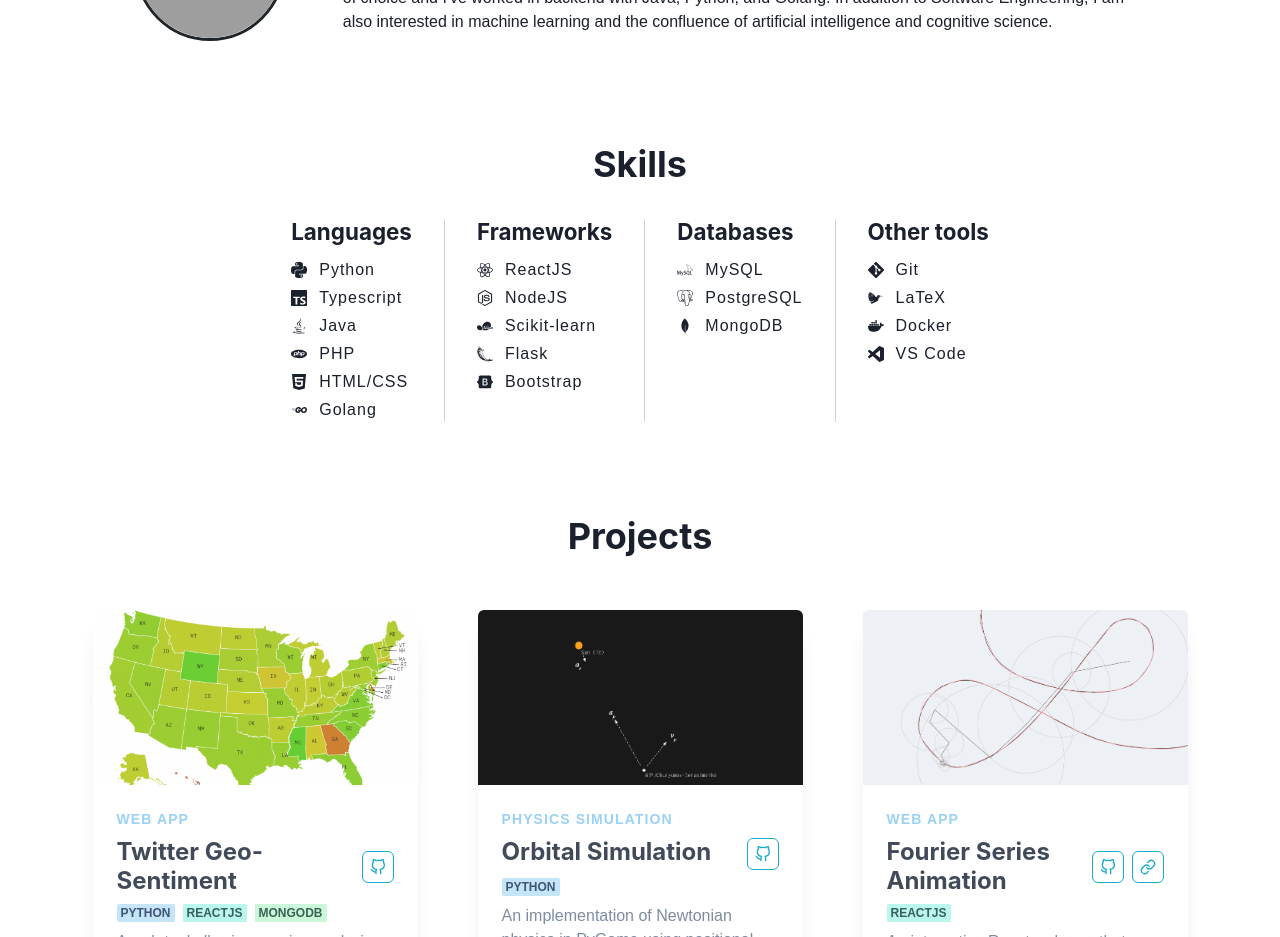
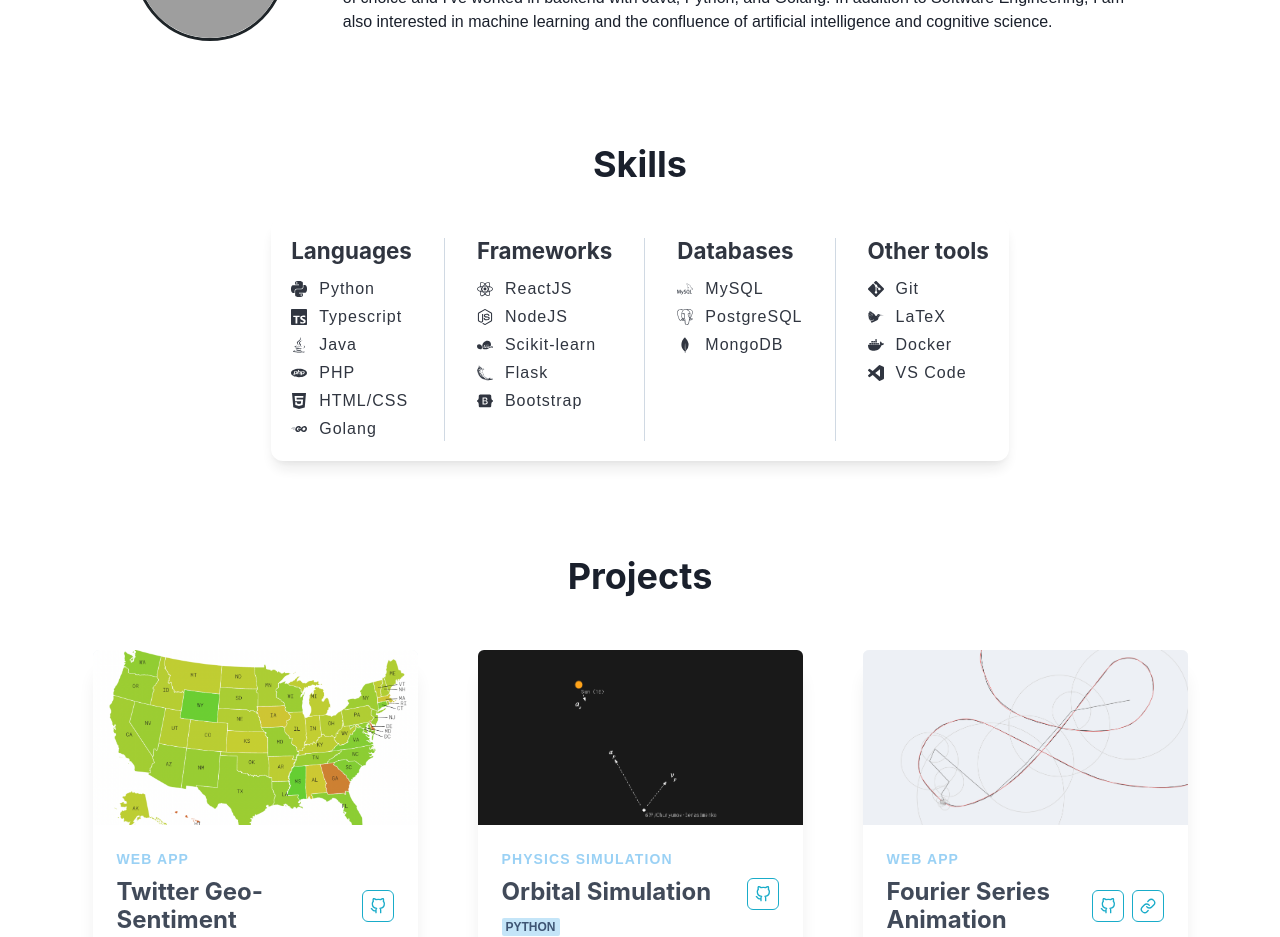
Before and after one commit to jasonfyw/jasonfyw.github.io, a React (Create React App) app: page / in a window 1280 px wide. Shown: the part 1000-1937 px from the top of the page. Built offline with nearby package versions, Linux system fonts and the light colour scheme; grey boxes are pictures that could not be loaded; a web font is replaced by a local one.

Commit message:
add: translucent background to skill section

```diff
--- a/src/components/Skills/Skills.tsx
+++ b/src/components/Skills/Skills.tsx
@@ -5,7 +5,8 @@ import {
     Stack,
     Heading,
     StackDivider,
-    useColorModeValue
+    useColorModeValue,
+    Box
 } from '@chakra-ui/react'
 import {
     SiFlask,
@@ -35,12 +36,13 @@ import SkillItem from './SkillItem';
 const Skills: FC = () => {
     return (
         <Element name='skills'>
-            <Container maxW={'5xl'} p={6.75} mt={20}>
+            <Container maxW={'5xl'} p={6.5} mt={20}>
                 <VStack spacing={8}>
                     <Fade>
                         <Heading as='h2'>Skills</Heading>
                     </Fade>
                     <Fade bottom cascade duration={500}>
+                        <Box>
                             <Stack
                                 direction={['column', 'row']}
                                 divider={
@@ -48,6 +50,11 @@ const Skills: FC = () => {
                                 }
                                 spacing={8}
                                 align={'flex-start'}
+                                bg={useColorModeValue('white', 'gray.900')}
+                                opacity={0.9}
+                                p={5}
+                                rounded={'xl'}
+                                boxShadow={'lg'}
                             >
                                 <SkillSection title={'Languages'}>
                                     <SkillItem icon={SiPython} name='Python' />
@@ -76,6 +83,7 @@ const Skills: FC = () => {
                                     <SkillItem icon={SiVisualstudiocode} name='VS Code' />
                                 </SkillSection>
                             </Stack>
+                        </Box>
                     </Fade>
                 </VStack>
             </Container>
```
Lines whose indentation alone changed are shown as unchanged.
